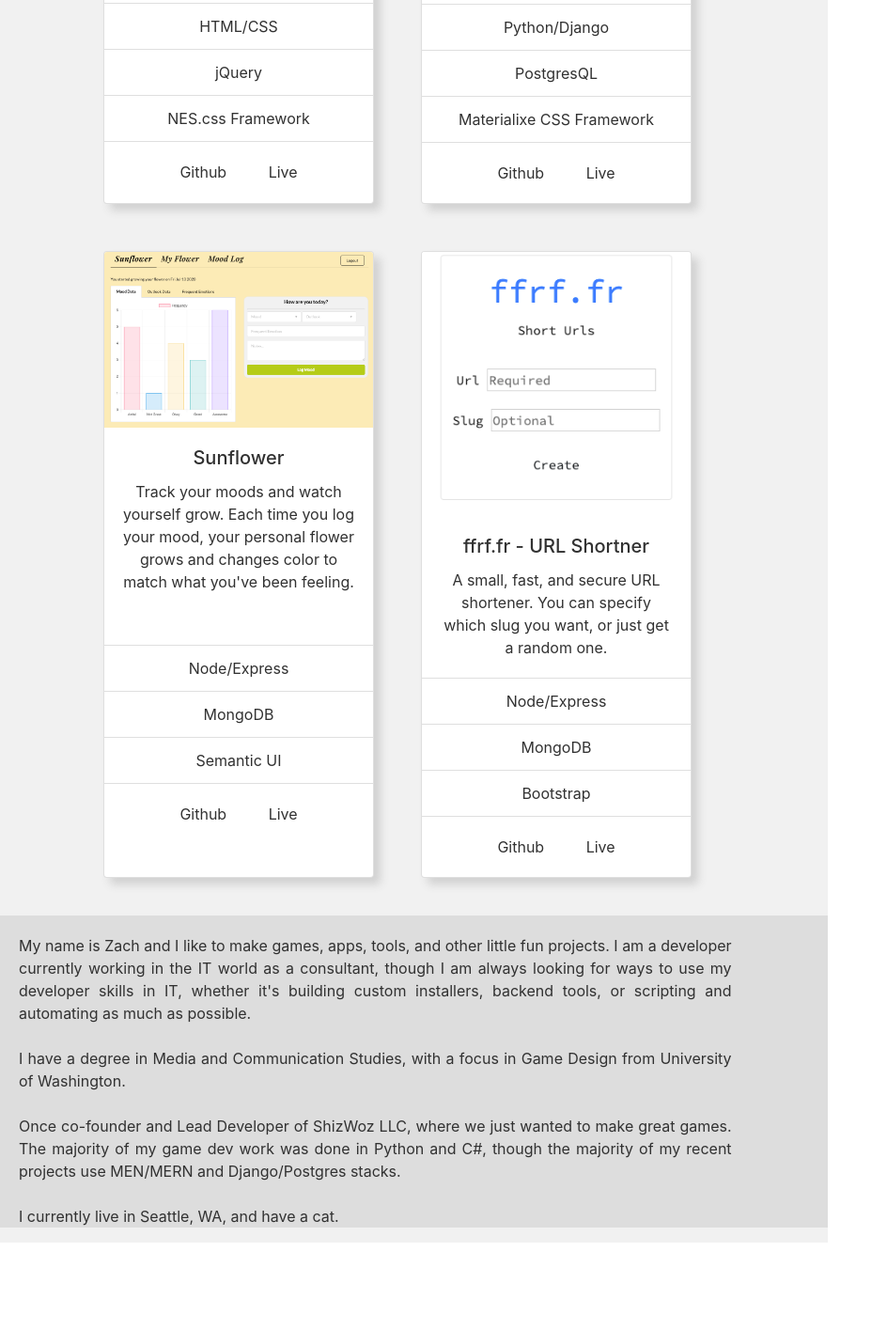
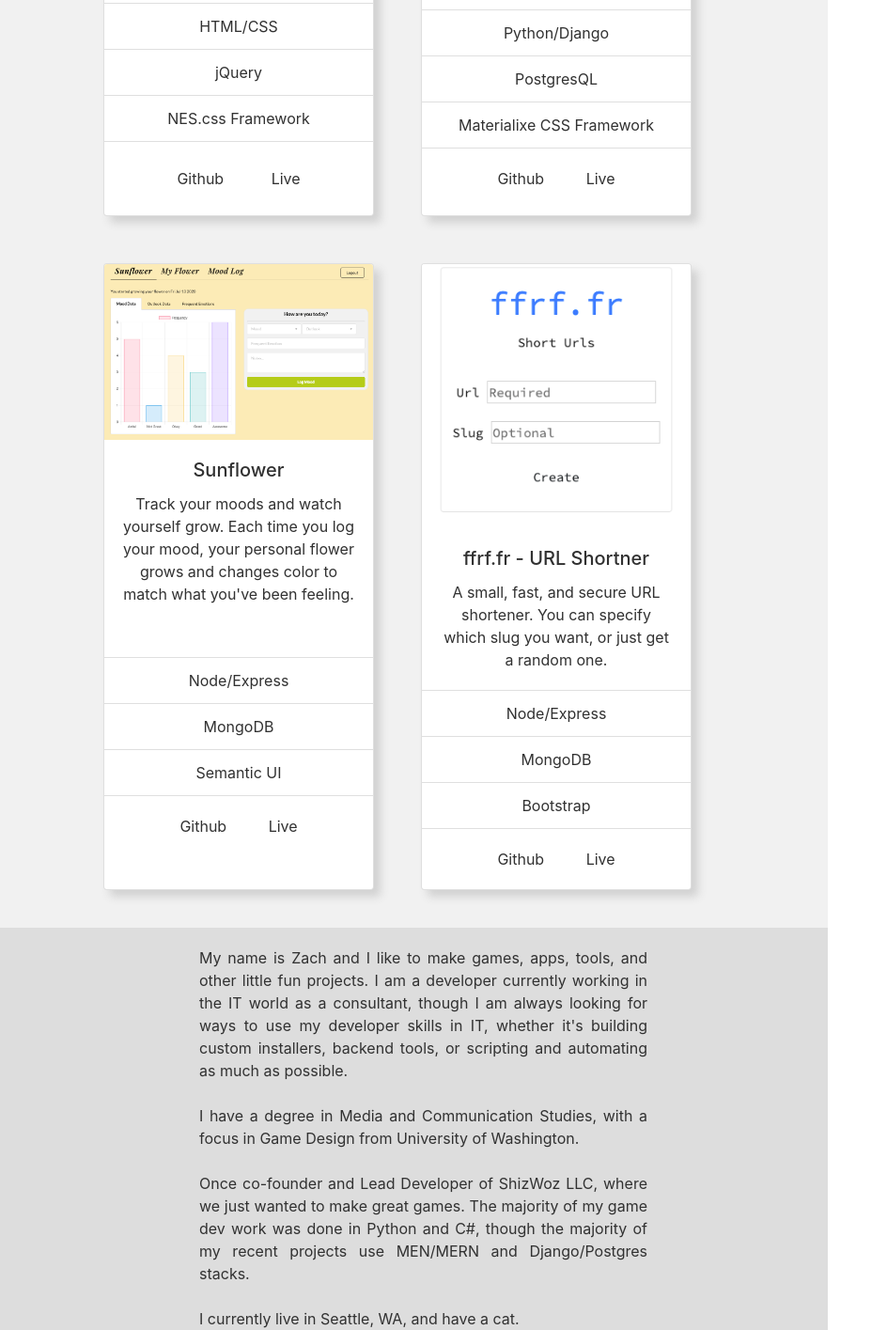
Before and after one commit to ziggi24/portfolio, a plain HTML site: page index.html in a window 1280 px wide. Shown: the part 1228-2643 px from the top of the page at 94% size, without its empty margins (0-944 px from the left). Before the commit the page ends 2550 px from the top, so only its background shows below. Drawn offline with nearby package versions, Linux system fonts and the light colour scheme.

Commit message:
changes to about

```diff
--- a/index.html
+++ b/index.html
@@ -54,8 +54,8 @@
               <li class="list-group-item">NES.css Framework</li>
             </ul>
             <div class="card-body">
-              <a href="https://github.com/ziggi24/Hack-Attack" class="card-link">Github</a>
-              <a href="https://ziggi24.github.io/Hack-Attack/" class="card-link">Live</a>
+              <a href="https://github.com/ziggi24/Hack-Attack" class="btn card-link">Github</a>
+              <a href="https://ziggi24.github.io/Hack-Attack/" class="btn card-link">Live</a>
             </div>
           </div>
           <div class="card" style="width: 18rem;">
@@ -111,7 +111,7 @@
           </div>
         </div>
       </div>
-      <div class="col-8 main about">
+      <div class="col-8 main about text-center">
         <p class='text-justify text-main'>
           My name is Zach and I like to make games, apps, tools, and other little fun projects. I am a developer
           currently
--- a/styles/main.css
+++ b/styles/main.css
@@ -56,6 +56,8 @@ body{
 }
 .blur {
   background-color: rgba(241, 241, 241, 0.3);
+  padding-right: 20px;
+  margin-right: 20px;
 }
 .about{
   background-color: #dddddd;
@@ -64,12 +66,15 @@ body{
 .text-main {
   padding-top: 20px;
   padding-left: 35px;
-  max-width: 62vw;
+  max-width: 40vw;
 }
 a{
   text-decoration: none;
   color: #313131;
   padding: 0 10px;
+}
+i{
+  text-decoration: none;
 }
 .socials{
   padding: 10px;
@@ -83,3 +88,6 @@ ul{
 li{
   width: 100%;
 }
+p{
+  margin: 0 auto;
+}
```
